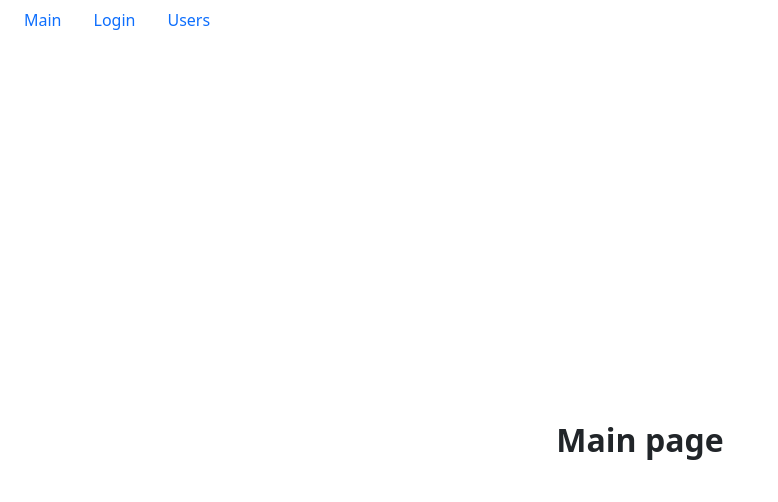
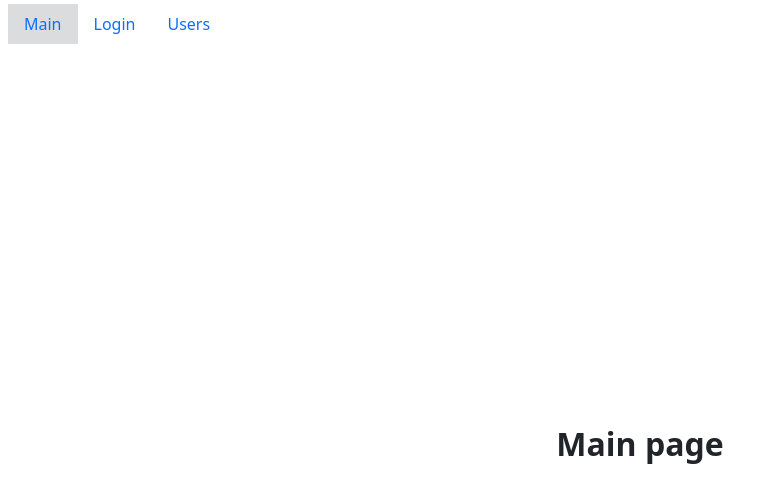
Before and after one commit to egolegegit/2_Frontend_lesson_2_1, a React (Create React App) app: page / in a window 1280 px wide. Shown: the top 502 px of the page, without its empty margins (0-778 px from the left). Built offline with nearby package versions, Linux system fonts and the light colour scheme.

Commit message:
fix style Link component

```diff
--- a/src/app/components/navBar.jsx
+++ b/src/app/components/navBar.jsx
@@ -1,18 +1,31 @@
 import React from 'react'
-import { Link } from 'react-router-dom'
+import { NavLink } from 'react-router-dom'
 
 const NavBar = () => {
   return (
-    <div className="nav ps-2">
-      <Link to="/" className="nav-item nav-link">
+    <div className="nav ps-2 pt-1">
+      <NavLink
+        exact
+        to="/"
+        className="nav-item nav-link"
+        activeClassName="bg-secondary bg-opacity-25"
+      >
         Main
-      </Link>
-      <Link to="/login" className="nav-item nav-link">
+      </NavLink>
+      <NavLink
+        to="/login"
+        className="nav-item nav-link"
+        activeClassName="bg-secondary bg-opacity-25"
+      >
         Login
-      </Link>
-      <Link to="/users" className="nav-item nav-link">
+      </NavLink>
+      <NavLink
+        to="/users"
+        className="nav-item nav-link"
+        activeClassName="bg-secondary bg-opacity-25"
+      >
         Users
-      </Link>
+      </NavLink>
     </div>
   )
 }
```
